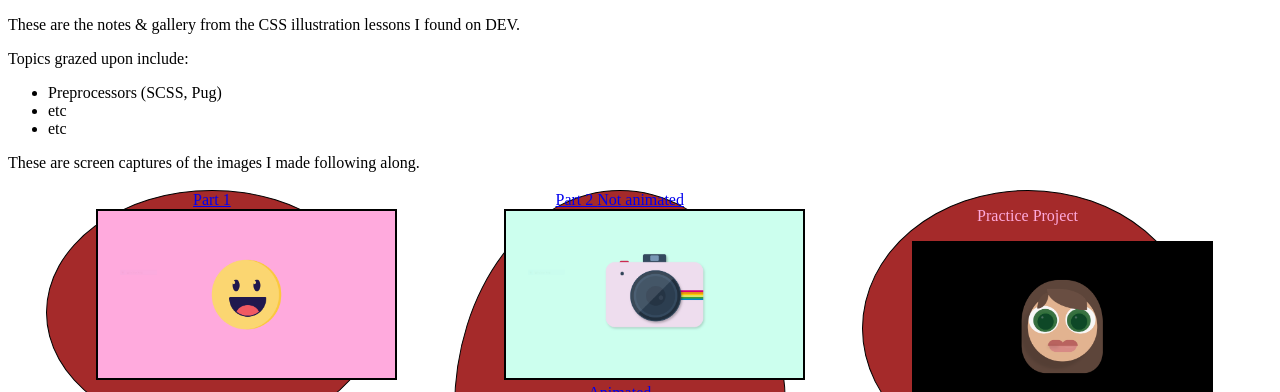
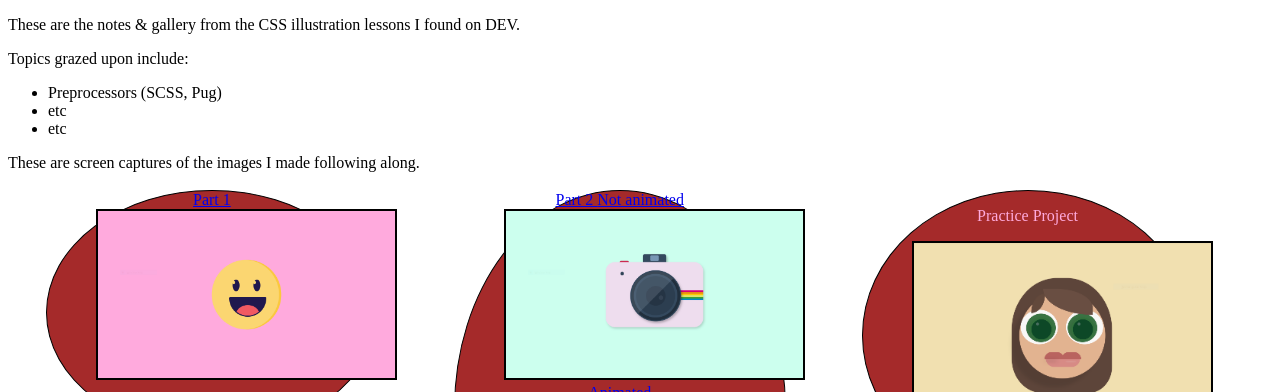
Before and after one commit to teiResa/Pure-CSS-Illistrations-Lessons, a plain HTML site: page index.html in a window 1280 px wide. Shown: the top 392 px of the page. Drawn offline with Linux system fonts and the light colour scheme.

Commit message:
Update index.html

```diff
--- a/index.html
+++ b/index.html
@@ -32,7 +32,7 @@
       </div>
         <div class="data-box" id="data-box-3">
         <p> Practice Project  </p>
-        <a href="teiresa-logo/dist/index.html"> <img src="img/teiResa CSS full screen.PNG" alt="click to see as html"></a>
+        <a href="teiresa-logo/dist/index.html"> <img src="img/teiresa-CSS-yellow.PNG" alt="click to see as html"></a>
         <p>...............</p>
       </div>
 
```
